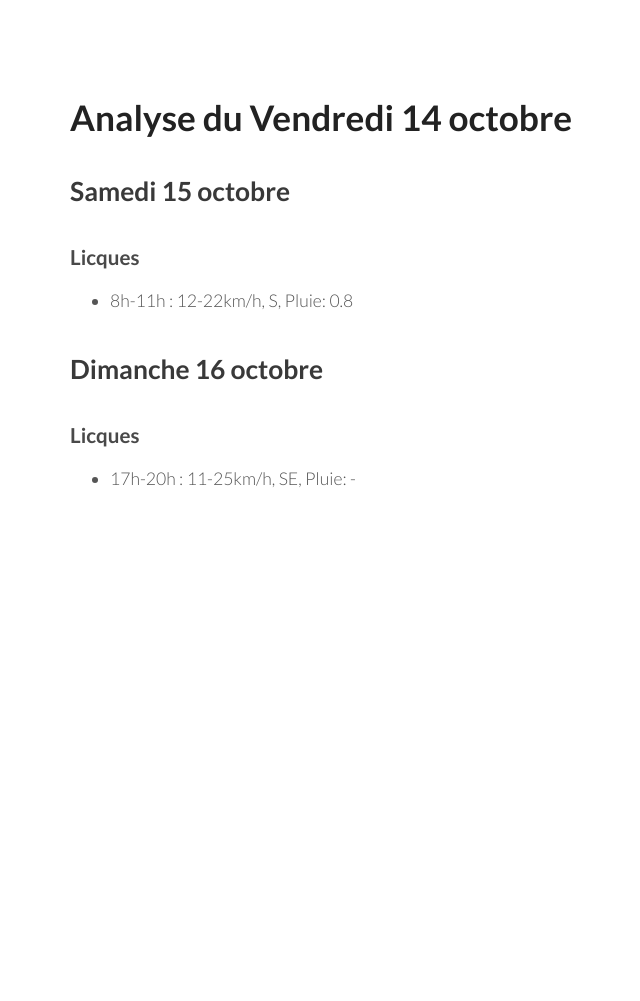
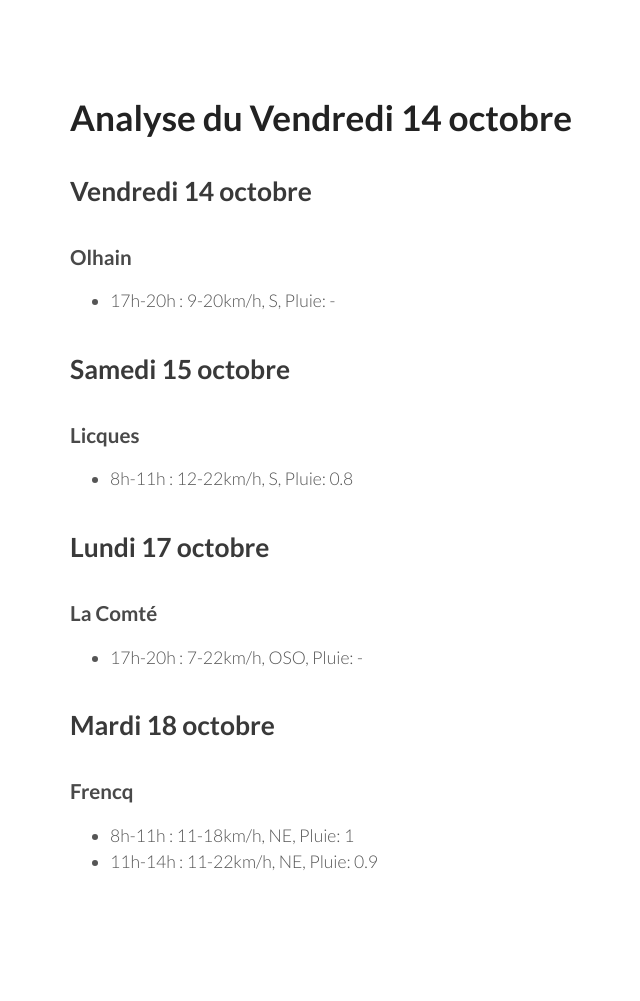
Before and after one commit to parapente-dans-le-nord/parapente-dans-le-nord.github.io, a Jekyll site: the page built from index.markdown, in a window 1280 px wide. Shown: the whole page, without its empty margins (100-740 px from the left). Built offline with Jekyll 4.4.1, drawn with Linux system fonts in a browser that asks for light colours; our own code applies the rules of GitHub Pages for plain Markdown files; before the commit the page ends 900 px from its top, so only the background shows below that.

Commit message:
commit prediction

```diff
--- a/index.markdown
+++ b/index.markdown
@@ -4,11 +4,22 @@ layout: my-layout
 
 # Analyse du Vendredi 14 octobre
 
+## Vendredi 14 octobre
+### Olhain
+- 17h-20h : 9-20km/h, S, Pluie: -
+
+
 ## Samedi 15 octobre
 ### Licques
 - 8h-11h : 12-22km/h, S, Pluie: 0.8
 
 
-## Dimanche 16 octobre
-### Licques
-- 17h-20h : 11-25km/h, SE, Pluie: -
+## Lundi 17 octobre
+### La Comté
+- 17h-20h : 7-22km/h, OSO, Pluie: -
+
+
+## Mardi 18 octobre
+### Frencq
+- 8h-11h : 11-18km/h, NE, Pluie: 1
+- 11h-14h : 11-22km/h, NE, Pluie: 0.9
```
